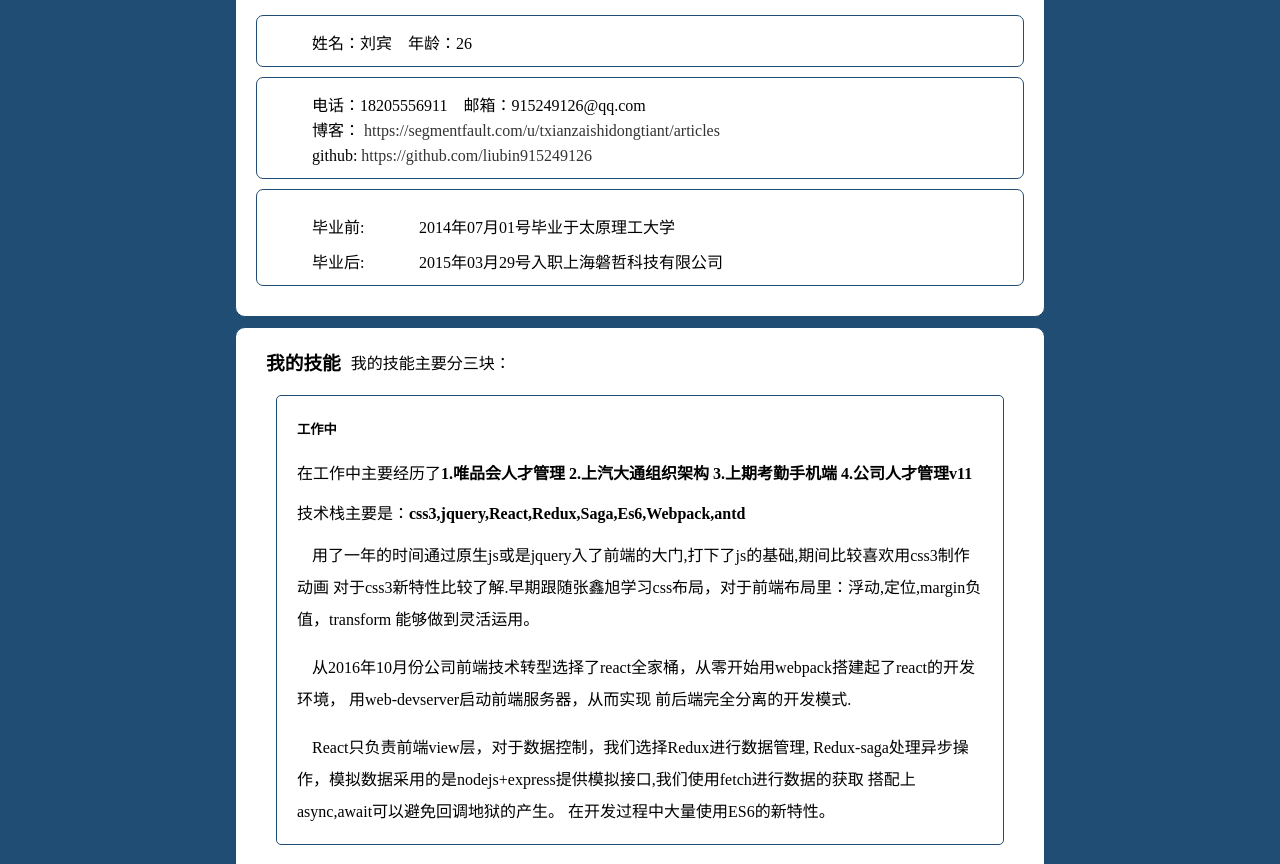
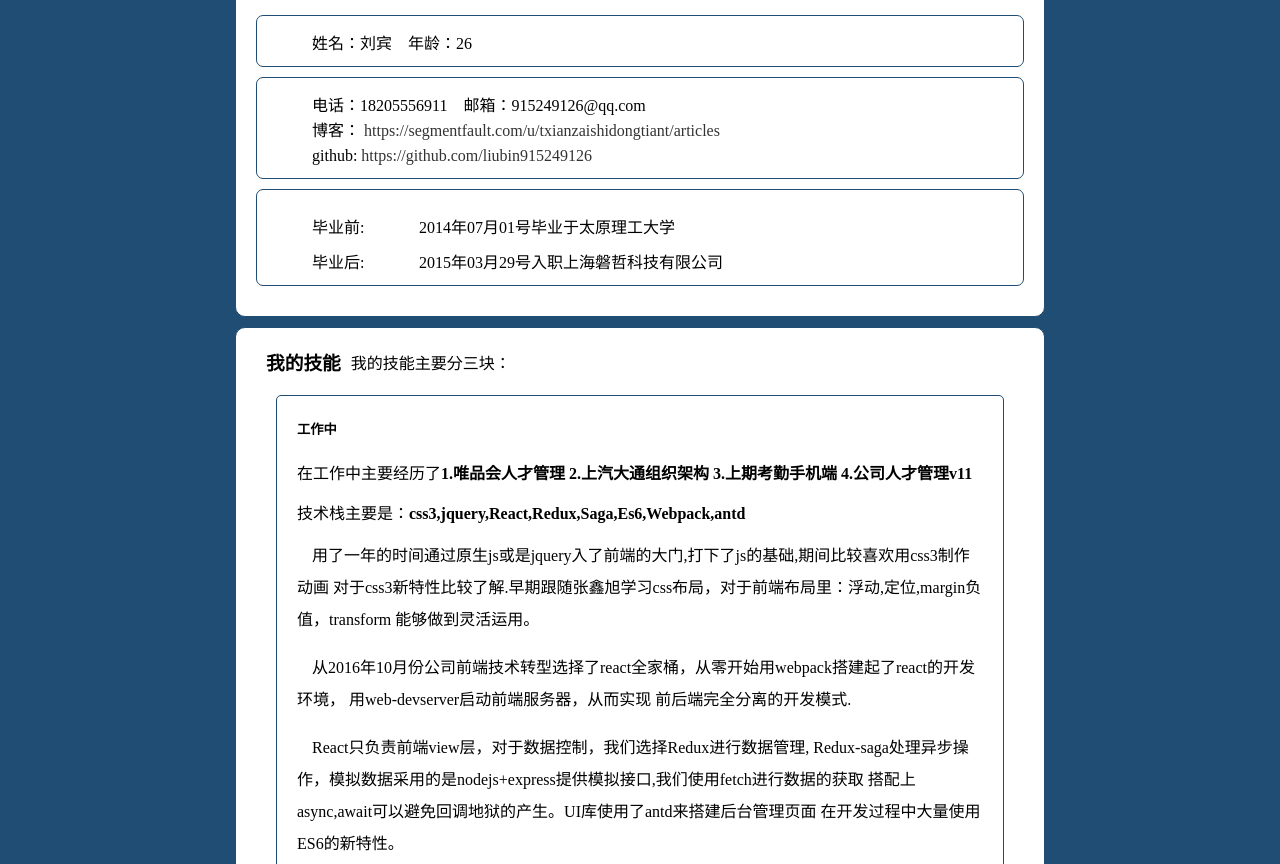
Before and after one commit to liubin915249126/about-me, a plain HTML site: page pages/about.html in a window 1280 px wide. Shown: the part 88-952 px from the top of the page. Drawn offline with Linux system fonts and the light colour scheme.

Commit message:
修改说明

```diff
--- a/pages/about.html
+++ b/pages/about.html
@@ -182,7 +182,7 @@
         <p class="info">
          React只负责前端view层，对于数据控制，我们选择Redux进行数据管理,
          Redux-saga处理异步操作，模拟数据采用的是nodejs+express提供模拟接口,我们使用fetch进行数据的获取
-         搭配上async,await可以避免回调地狱的产生。
+         搭配上async,await可以避免回调地狱的产生。UI库使用了antd来搭建后台管理页面
          在开发过程中大量使用ES6的新特性。
        </p>
       </div>
```
